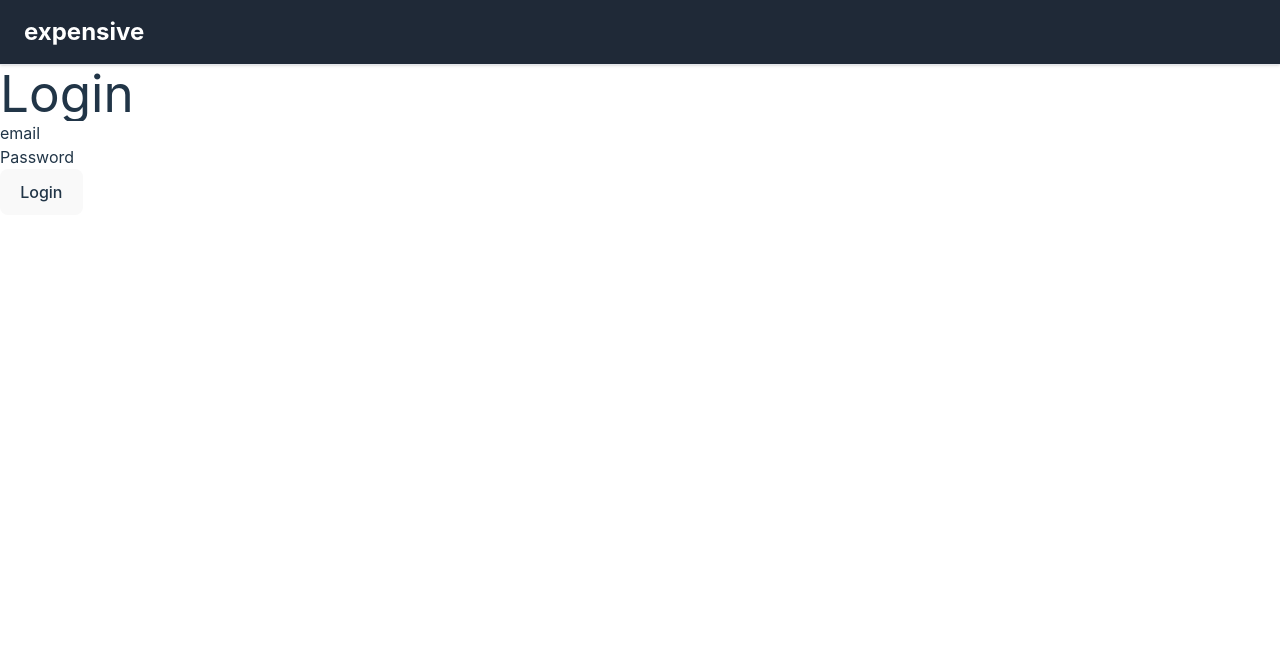
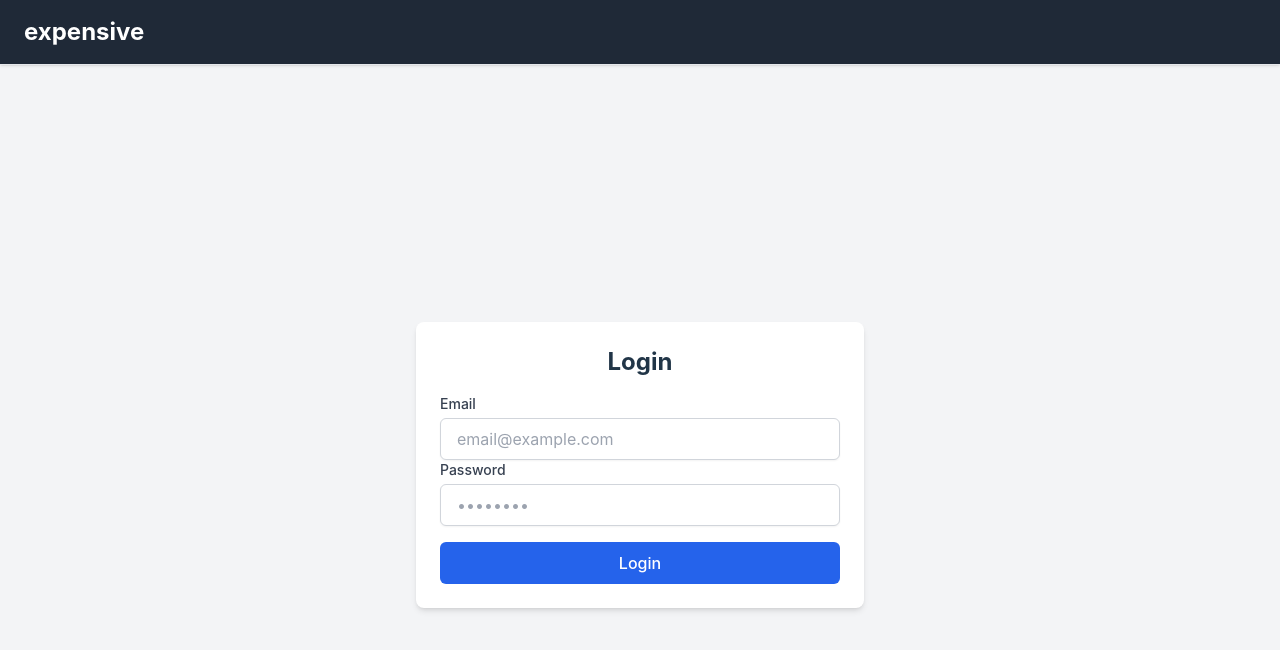
Before and after one commit to trinaldi/expensive, a React (Vite) app in the folder app/: page /login in a window 1280 px wide. Shown: the top 650 px of the page. Built offline with nearby package versions, Linux system fonts and the light colour scheme.

Commit message:
Style the login page/form

```diff
--- a/app/src/components/LoginForm/LoginForm.tsx
+++ b/app/src/components/LoginForm/LoginForm.tsx
@@ -14,25 +14,45 @@
   return (
     <form onSubmit={handleSubmit}>
       <div>
-        <label htmlFor="email">email</label>
+        <label
+          htmlFor="email"
+          className="block text-sm font-medium text-gray-700"
+        >
+          Email
+        </label>
         <input
-          type="text"
+          type="email"
           id="email"
           value={email}
           onChange={(e) => setEmail(e.target.value)}
+          className="block w-full px-4 py-2 mt-1 border border-gray-300 rounded-md shadow-sm focus:ring-blue-500 focus:border-blue-500"
+          placeholder="email@example.com"
+          required
         />
       </div>
       <div>
-        <label htmlFor="password">Password</label>
+        <label
+          htmlFor="password"
+          className="block text-sm font-medium text-gray-700"
+        >
+          Password
+        </label>
         <input
           type="password"
           id="password"
           value={password}
           onChange={(e) => setPassword(e.target.value)}
+          className="block w-full px-4 py-2 mt-1 border border-gray-300 rounded-md shadow-sm focus:ring-blue-500 focus:border-blue-500"
+          placeholder="••••••••"
+          required
         />
       </div>
       {error && <p>{error}</p>}
-      <button type="submit" disabled={isLoading}>
+      <button
+        disabled={isLoading}
+        type="submit"
+        className="w-full px-4 py-2 mt-4 text-white bg-blue-600 rounded-md hover:bg-blue-700 focus:outline-none focus:ring-2 focus:ring-blue-500"
+      >
         {isLoading ? 'Logging in...' : 'Login'}
       </button>
     </form>
--- a/app/src/pages/LoginPage.tsx
+++ b/app/src/pages/LoginPage.tsx
@@ -5,9 +5,11 @@
   const { isLoggedIn } = useAuth()
 
   return (
-    <div>
-      <h1>Login</h1>
-      <LoginForm />
+    <div className="flex items-center justify-center min-h-screen bg-gray-100">
+      <div className="w-full max-w-md p-6 bg-white rounded-lg shadow-md">
+        <h2 className="mb-4 text-2xl font-bold text-center">Login</h2>
+        <LoginForm />
+      </div>
     </div>
   )
 }
```
